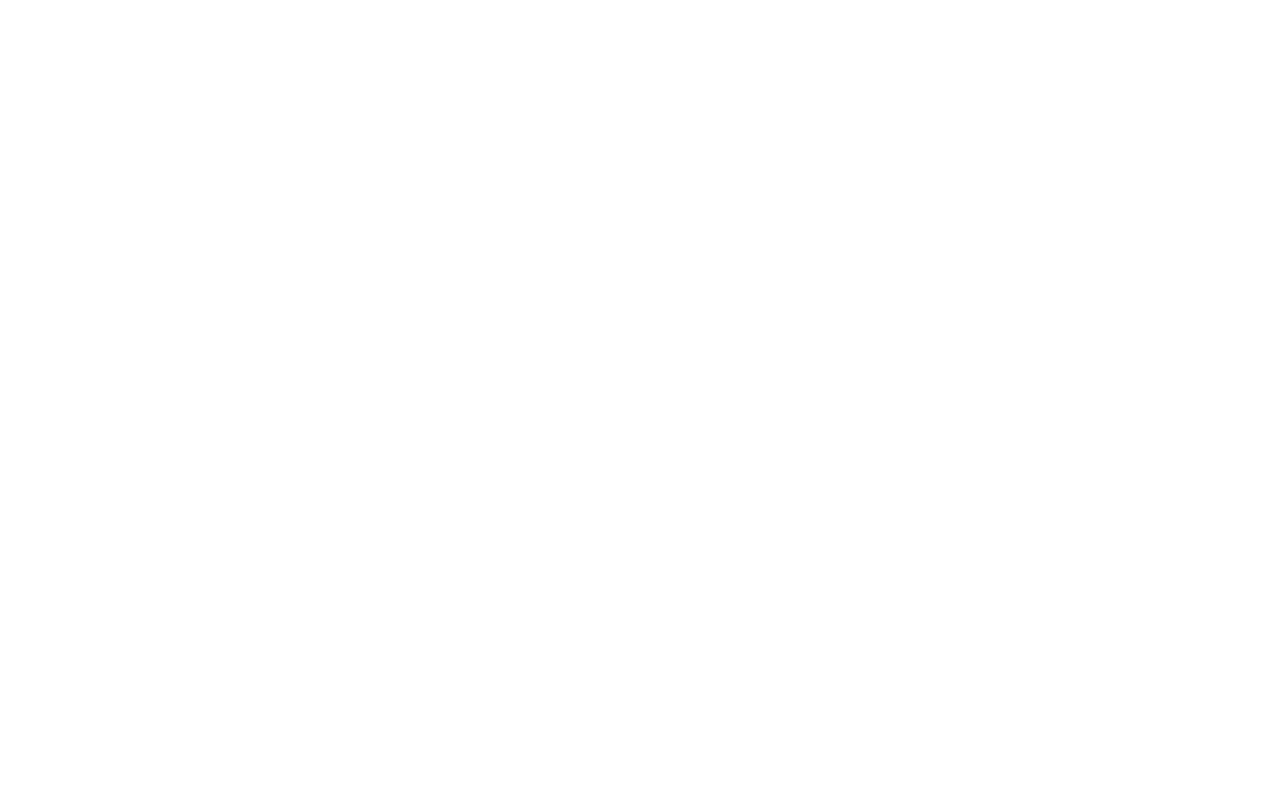
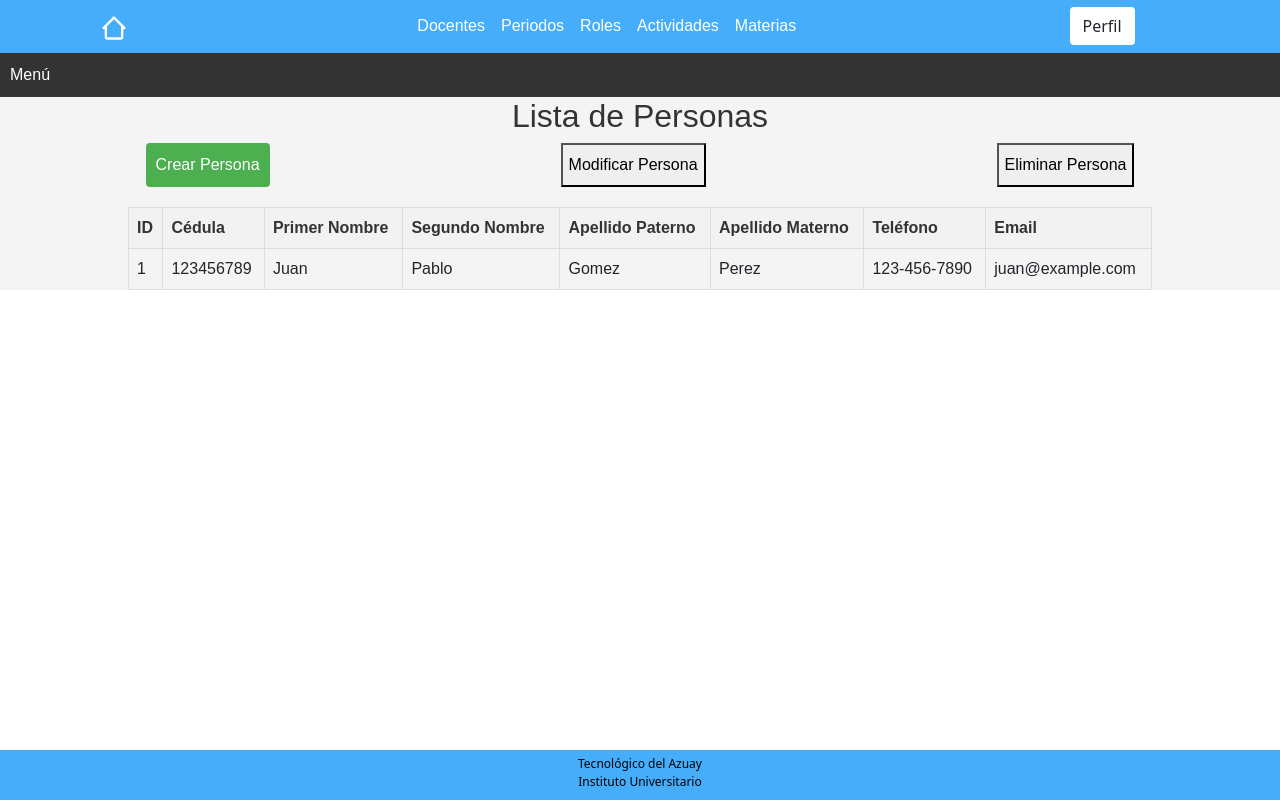
Before and after one commit to michellecuzo09/Proyecto-Final-Web, an Angular app: page /persona in a window 1280 px wide. Before the commit this address led to /. Built offline with nearby package versions, Linux system fonts and the light colour scheme.

Commit message:
damian
 creacion pantalla persona

```diff
--- a/src/app/app.module.ts
+++ b/src/app/app.module.ts
@@ -12,7 +12,8 @@
 import { UsuarioComponent } from './usuario/usuario.component';
 import { CrearUsuarioComponent } from './crear-usuario/crear-usuario.component';
 import { MenudespComponent } from './menudesp/menudesp.component';
-
+import { PeriodosComponent } from './periodos/periodos.component';
+import { PersonaComponent } from './persona/persona.component';
 const routes: Routes = [
   { path: '', redirectTo: '', pathMatch: 'full' },
   { path: '', component: LoginComponent },
@@ -23,6 +24,7 @@
   { path: 'usuario', component: UsuarioComponent },
   { path: 'menud', component: MenudespComponent },
   { path: 'crearUsuario', component: CrearUsuarioComponent },
+  { path: 'persona', component: PersonaComponent },
 
   {
     path: 'recuperacion-contrasena',
@@ -43,6 +45,7 @@
     CrearUsuarioComponent,
     MenudespComponent,
     CrearUsuarioComponent,
+    PersonaComponent,
   ],
 
   imports: [BrowserModule, RouterModule.forRoot(routes)],
--- a/src/app/menudesp/menudesp.component.html
+++ b/src/app/menudesp/menudesp.component.html
@@ -10,6 +10,8 @@
     <div class="menu-container">
         <button class="menu-button">Menú</button>
         <div class="menu-list">
+            <div class="menu-item" routerLink="/persona">Personas</div>
+
             <div class="menu-item" routerLink="/roles">Roles</div>
             <div class="menu-item" routerLink="/usuario">usuarios</div>
                        <div class="menu-item">Opción 3</div>
--- a/src/app/persona/persona.component.css
+++ b/src/app/persona/persona.component.css
@@ -0,0 +1,47 @@
+body {
+    font-family: Arial, sans-serif;
+    margin: 0;
+    padding: 0;
+    background-color: #f4f4f4;
+}
+
+h2 {
+    text-align: center;
+    color: #333;
+}
+
+.button-container {
+    display: flex;
+    justify-content: space-around;
+    margin-bottom: 20px;
+}
+
+.button1 {
+    background-color: #4caf50; /* Verde */
+    color: #fff;
+    border: none;
+    padding: 10px;
+    cursor: pointer;
+    border-radius: 4px;
+}
+
+.persona-table {
+    width: 80%;
+    margin: 0 auto;
+    border-collapse: collapse;
+}
+
+.persona-table th, .persona-table td {
+    border: 1px solid #ddd;
+    padding: 8px;
+    text-align: left;
+}
+
+.persona-table th {
+    background-color: #f2f2f2;
+    color: #333;
+}
+
+.persona-table tbody tr:hover {
+    background-color: #f5f5f5;
+}
--- a/src/app/persona/persona.component.html
+++ b/src/app/persona/persona.component.html
@@ -1 +1,52 @@
-<p>persona works!</p>
+<!DOCTYPE html>
+<html lang="es">
+<head>
+  <meta charset="UTF-8">
+  <meta name="viewport" content="width=device-width, initial-scale=1.0">
+  <title>Lista de Personas</title>
+  <link rel="stylesheet" href="persona.component.css">
+</head>
+<app-header></app-header>
+<app-menudesp></app-menudesp>
+<body>
+
+  <h2>Lista de Personas</h2>
+  <div class="button-container">  <!-- Botones -->
+    <button class="button1" routerLink="/crearPersona">Crear Persona</button>
+    <button onclick="modificarPersona()">Modificar Persona</button>
+    <button onclick="eliminarPersona()">Eliminar Persona</button>
+  </div>
+
+  <table class="persona-table">
+    <thead>
+      <tr>
+        <th>ID</th>
+        <th>Cédula</th>
+        <th>Primer Nombre</th>
+        <th>Segundo Nombre</th>
+        <th>Apellido Paterno</th>
+        <th>Apellido Materno</th>
+        <th>Teléfono</th>
+        <th>Email</th>
+        <!-- Puedes agregar más columnas según tus necesidades -->
+      </tr>
+    </thead>
+    <tbody>
+      <!-- Aquí irán las filas de la tabla con datos de personas -->
+      <tr>
+        <td>1</td>
+        <td>123456789</td>
+        <td>Juan</td>
+        <td>Pablo</td>
+        <td>Gomez</td>
+        <td>Perez</td>
+        <td>123-456-7890</td>
+        <td>juan@example.com</td>
+        <!-- Puedes agregar más celdas con datos de personas -->
+      </tr>
+      <!-- Puedes agregar más filas según tus necesidades -->
+    </tbody>
+  </table>
+</body>
+<app-footer></app-footer>
+</html>
```
